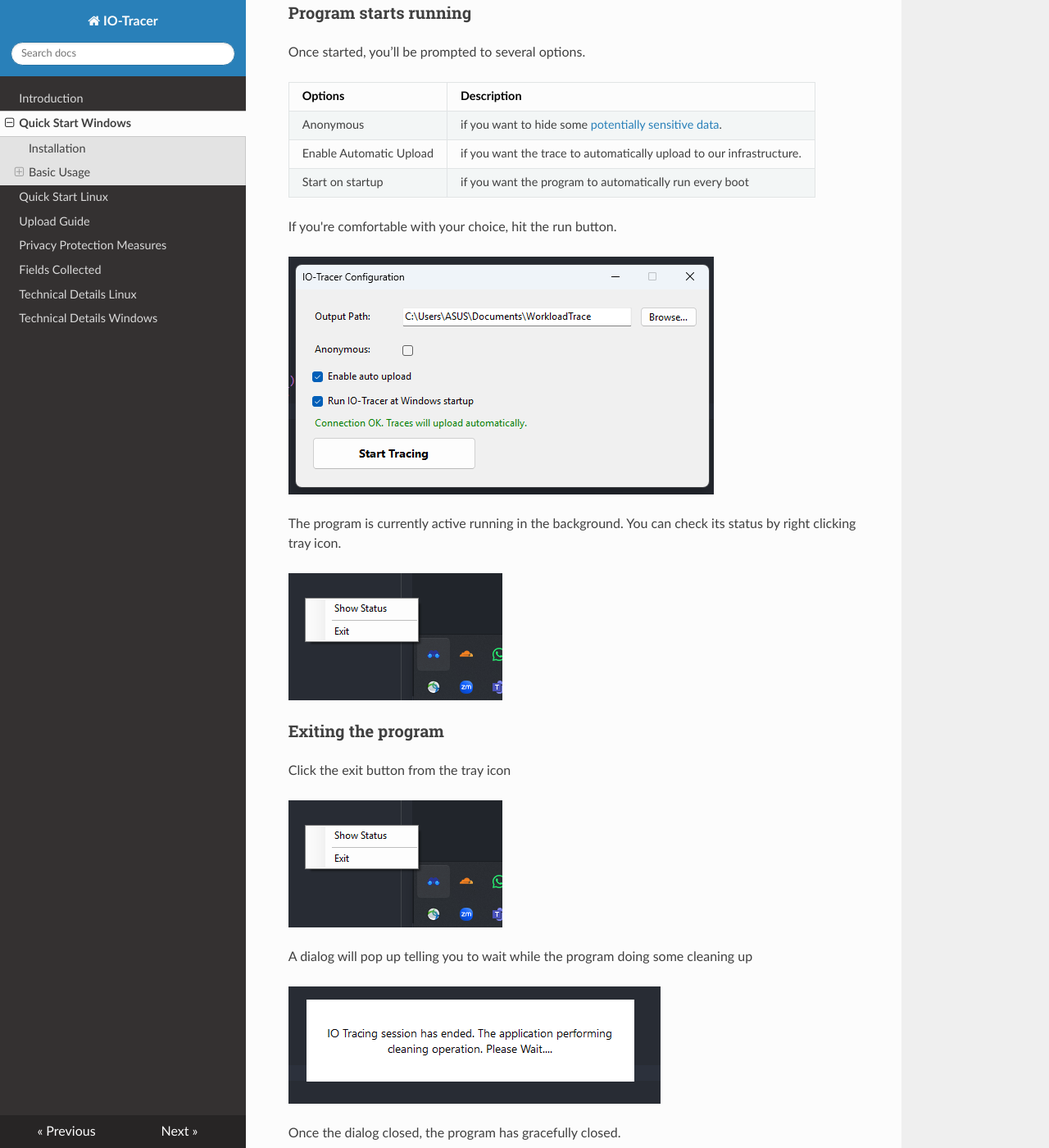
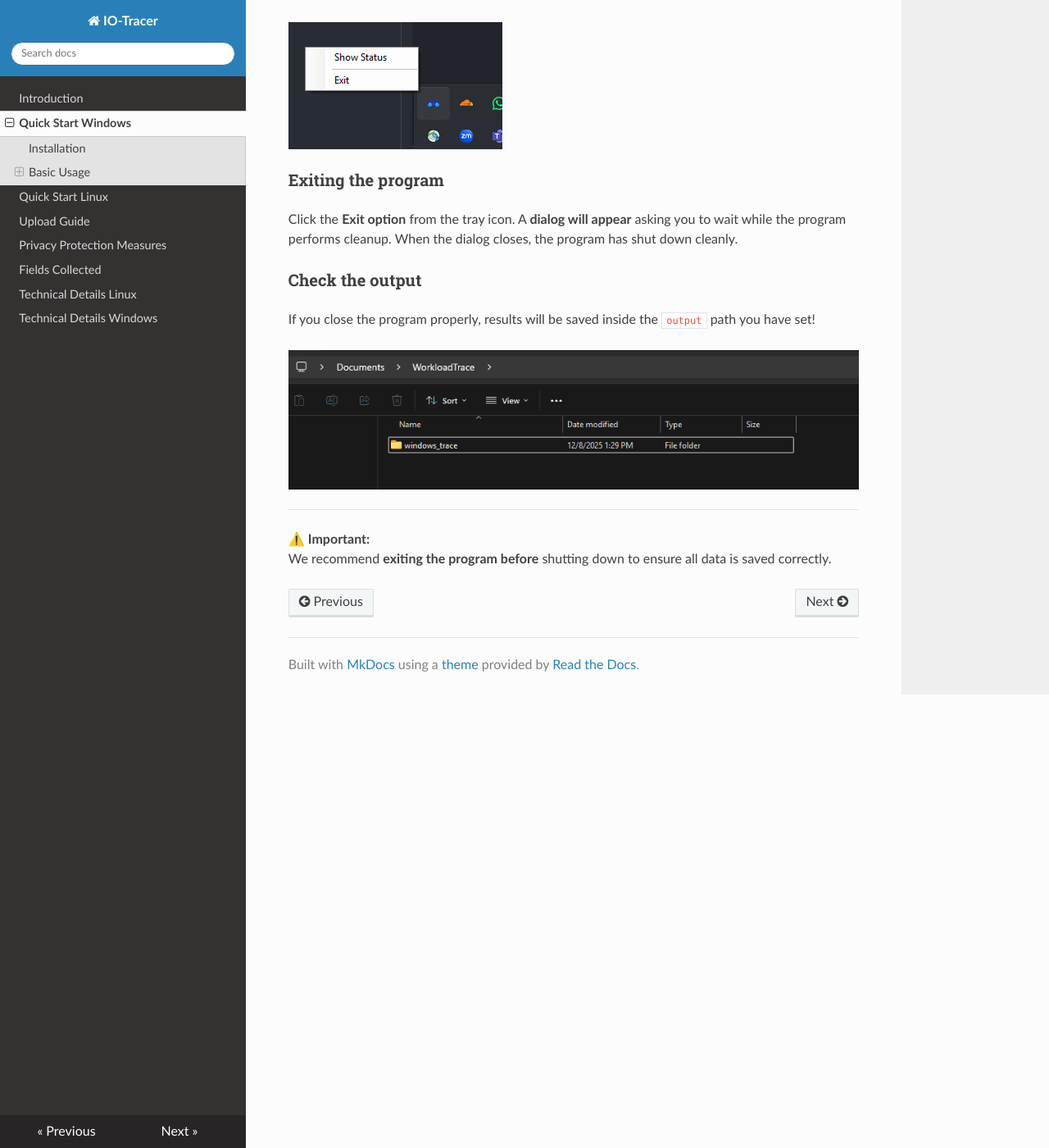
Before and after one commit to cacheMon/iotracerdocs, an MkDocs documentation site: the page built from docs/startwin.md, in a window 1280 px wide and 1400 px high, scrolled down 1728 px. Shown: the whole window at 82% size. Built offline with MkDocs 1.6.1, drawn with Linux system fonts in a browser that asks for light colours; nearby versions of some CDN libraries.

Commit message:
remove unecessary screenshots

```diff
--- a/docs/startwin.md
+++ b/docs/startwin.md
@@ -52,15 +48,9 @@ The program is currently active running in the background. You can check its sta
 ![Tray Status](./img/trayicon.png)
 
 ### Exiting the program
-Click the exit button from the tray icon
+Click the **Exit option** from the tray icon. A **dialog will appear** asking you to wait while the program performs cleanup. When the dialog closes, the program has shut down cleanly.
 
-![Tray Status](./img/trayicon.png)
 
-A dialog will pop up telling you to wait while the program doing some cleaning up
-
-![dialog](./img/dialog.png)
-
-Once the dialog closed, the program has gracefully closed.
 
 ### Check the output
 If you close the program properly, results will be saved inside the `output` path you have set!
```
Also changed, not shown: other parts of docs/startwin.md (+1 -5 lines).
